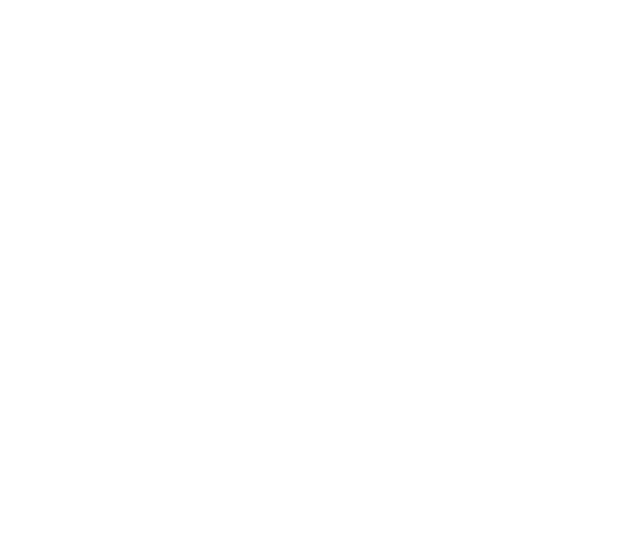
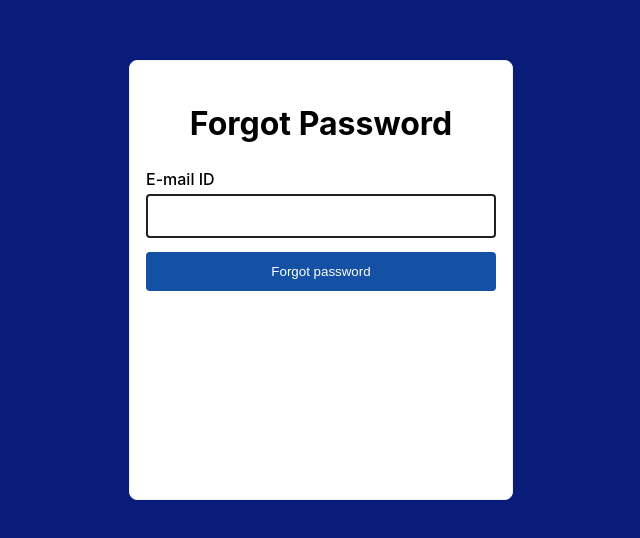
Before and after one commit to bhishman-desai/thrift-harbour, a React (Create React App) app in the folder frontend/thrift-harbour/: page /forgotpassword in a window 1280 px wide. Before the commit this address had no page. Shown: the part 120-658 px from the top of the page, without its empty margins (319-959 px from the left). Built offline with nearby package versions, Linux system fonts and the light colour scheme.

Commit message:
Feature: Forgot password phase 1

```diff
--- a/frontend/thrift-harbour/src/App.tsx
+++ b/frontend/thrift-harbour/src/App.tsx
@@ -4,6 +4,7 @@
 import Login from "./features/login/LoginScreen";
 import AuthWrapper from "./context/AuthContext";
 import Home from "./features/home/HomeScreen";
+import ForgotPassword from "./features/forgotpassword/ForgotPassword";
 
 function App() {
   return (
@@ -13,6 +14,7 @@
           <Route path="/" element={<Registration />} />
           <Route path="/login" element={<Login />} />
           <Route path="/home" element={<Home />} />
+          <Route path="/forgotpassword" element={<ForgotPassword />} />
         </Routes>
       </Router>
     </AuthWrapper>
--- /dev/null
+++ b/frontend/thrift-harbour/src/features/forgotpassword/ForgotPassword.tsx
@@ -0,0 +1,66 @@
+import { FormEvent, useEffect, useState } from "react";
+import { Container, InputCard } from "./ForgotPasswordStyles";
+import {
+  Button,
+  Field,
+  Form,
+  Input,
+  Label,
+  RegisterButton,
+  Title,
+} from "../registration/RegistrationStyles";
+import { ForgotPasswordCredentials } from "../../types/AuthTypes";
+import { useNavigate } from "react-router-dom";
+import useAuth from "../../hooks/useAuth";
+import { Auth } from "../../services/Auth";
+
+const ForgotPassword: React.FC = () => {
+  const { token } = useAuth();
+  const navigate = useNavigate();
+  const [isFocused, setIsFocused] = useState<boolean>(false);
+  const [ForgotPasswordCredentials, setForgotPasswordCredentials] = useState(
+    {} as ForgotPasswordCredentials
+  );
+  const auth = new Auth();
+
+  useEffect(() => {
+    if (token?.length) {
+      navigate("/home");
+    }
+  }, [token]);
+
+  const onSubmitForgotPassword = async (e: FormEvent) => {
+    e.preventDefault();
+    navigate("/newpassword");
+  };
+
+  return (
+    <Container>
+      <InputCard>
+        <Title>Forgot Password</Title>
+        <Form onSubmit={onSubmitForgotPassword}>
+          <Field>
+            <Label>E-mail ID</Label>
+            <Input
+              required={true}
+              id="email"
+              onFocus={() => setIsFocused(true)}
+              onBlur={() => setIsFocused(false)}
+              onChange={(e) =>
+                setForgotPasswordCredentials({
+                  ...ForgotPasswordCredentials,
+                  email: e.target.value,
+                })
+              }
+            ></Input>
+          </Field>
+
+          <Button>
+            <RegisterButton type="submit">Forgot password</RegisterButton>
+          </Button>
+        </Form>
+      </InputCard>
+    </Container>
+  );
+};
+export default ForgotPassword;
--- /dev/null
+++ b/frontend/thrift-harbour/src/features/forgotpassword/ForgotPasswordStyles.tsx
@@ -0,0 +1,22 @@
+import style from "styled-components";
+
+export const Container = style.div`
+  height: 100vh;
+  display: flex;
+  justify-content: center;
+  align-items: center;
+  background-color: #091c7a;
+`;
+
+export const InputCard = style.div`
+  height: 55%;
+  width: 30%;
+  display: flex;
+  flex-direction: column;
+  border: 1px solid red;
+  box-sizing: border-box;
+  background-color: #fff;
+  border: 1px solid #edf1f7;
+  border-radius: 8px;
+  padding: 16px;
+`;
--- a/frontend/thrift-harbour/src/features/login/LoginScreen.tsx
+++ b/frontend/thrift-harbour/src/features/login/LoginScreen.tsx
@@ -111,7 +111,9 @@
                 "Login"
               )}
             </RegisterButton>
-
+            <LoginLink>
+              <Link to="/ForgotPassword">Forgot password</Link>
+            </LoginLink>
             <LoginLink>
               <Link to="/">Don't have an account ? Sign Up</Link>
             </LoginLink>
--- a/frontend/thrift-harbour/src/types/AuthTypes.ts
+++ b/frontend/thrift-harbour/src/types/AuthTypes.ts
@@ -30,3 +30,7 @@
   status: number;
   message: string;
 }
+
+export interface ForgotPasswordCredentials {
+  email: string;
+}
```
Also changed, not shown: 1 other file (tests, documents, lock files or other folders).
